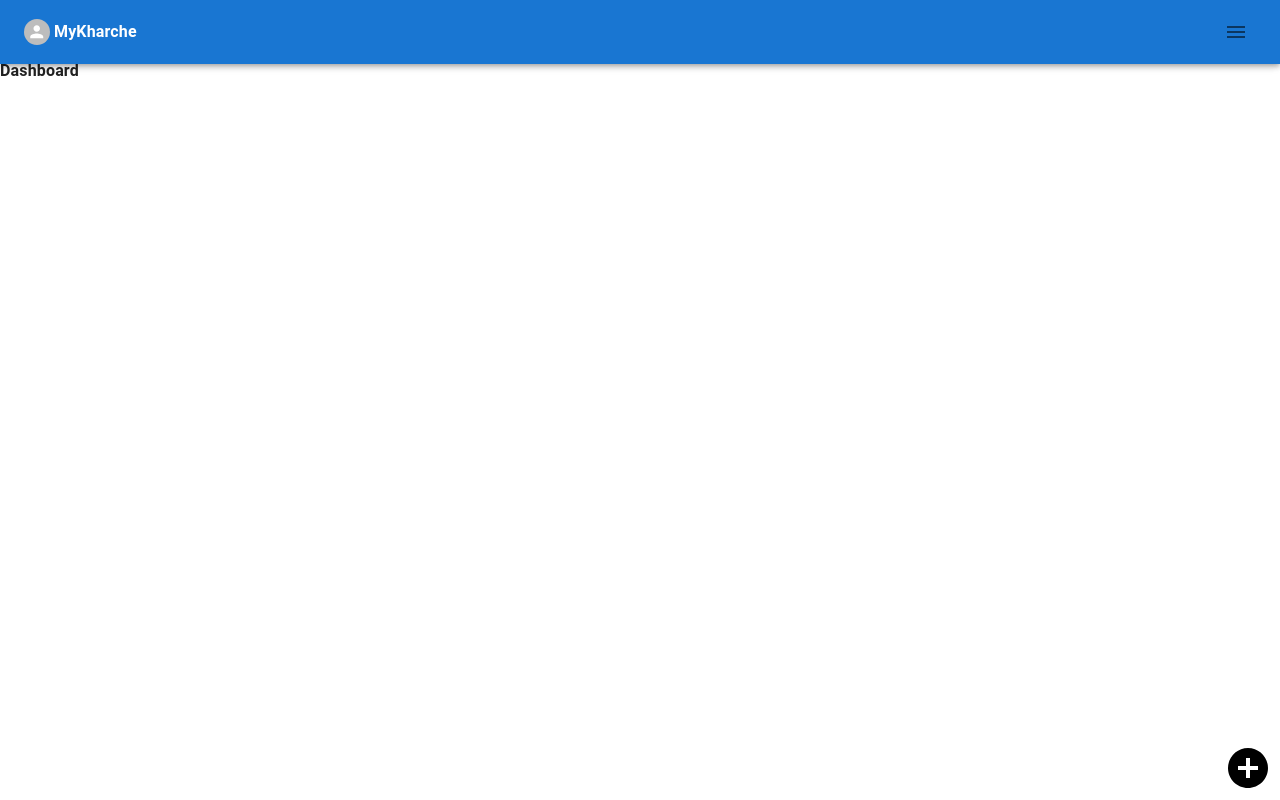
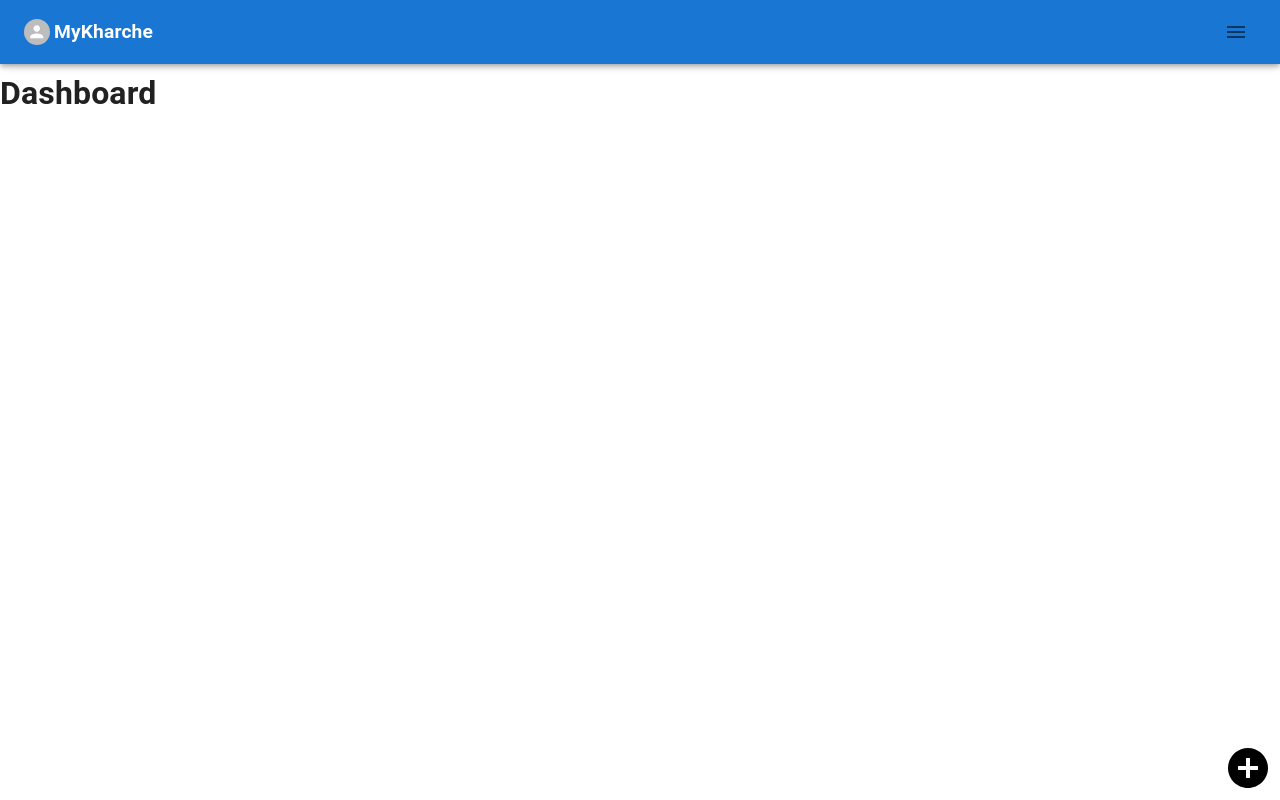
Before and after one commit to Ajyamkar/MyKharchee, a React (Create React App) app: page / in a window 1280 px wide. Built offline with nearby package versions, Linux system fonts and the light colour scheme.

Commit message:
fixed minor styling issues

```diff
--- a/src/App.scss
+++ b/src/App.scss
@@ -0,0 +1,3 @@
+.app {
+  width: 100vw;
+}
--- a/src/App.tsx
+++ b/src/App.tsx
@@ -13,7 +13,7 @@ import Navbar from "./components/TopAppBar/Navbar";
 
 function App() {
   return (
-    <div className="app-container">
+    <div className="app">
       <Routes>
         <Route path="/" element={<Layout />}>
           <Route index element={<Dashboard />} />
--- a/src/components/AddExpensesDrawer/AddExpenses/AddExpenses.scss
+++ b/src/components/AddExpensesDrawer/AddExpenses/AddExpenses.scss
@@ -1,4 +1,7 @@
 .addExpenses {
+  h1 {
+    font-size: large;
+  }
   .expense-description-input,
   .amount-spent-input {
     margin-top: 0.5rem;
--- a/src/components/AddExpensesDrawer/AddIncome/AddIncome.scss
+++ b/src/components/AddExpensesDrawer/AddIncome/AddIncome.scss
@@ -1,4 +1,8 @@
 .add-income {
+  h1 {
+    font-size: large;
+  }
+
   .income-amount-input {
     input {
       padding: 1rem 0;
--- a/src/components/TopAppBar/Navbar.scss
+++ b/src/components/TopAppBar/Navbar.scss
@@ -1,9 +1,8 @@
-h1 {
-  font-size: 16px;
-}
-
 .navbar-main-container {
   padding: 24px;
+
+  h1 {
+    font-size: larger;
   }
 
   .logo-div {
@@ -11,7 +10,7 @@ h1 {
     align-items: center;
   }
 
-.navbar-main-container .logo-img {
+  .logo-img {
     width: 26px;
     height: 26px;
     margin-right: 4px;
@@ -22,3 +21,4 @@ h1 {
     align-items: center;
     justify-content: space-between;
   }
+}
```
Lines whose indentation alone changed are shown as unchanged.
